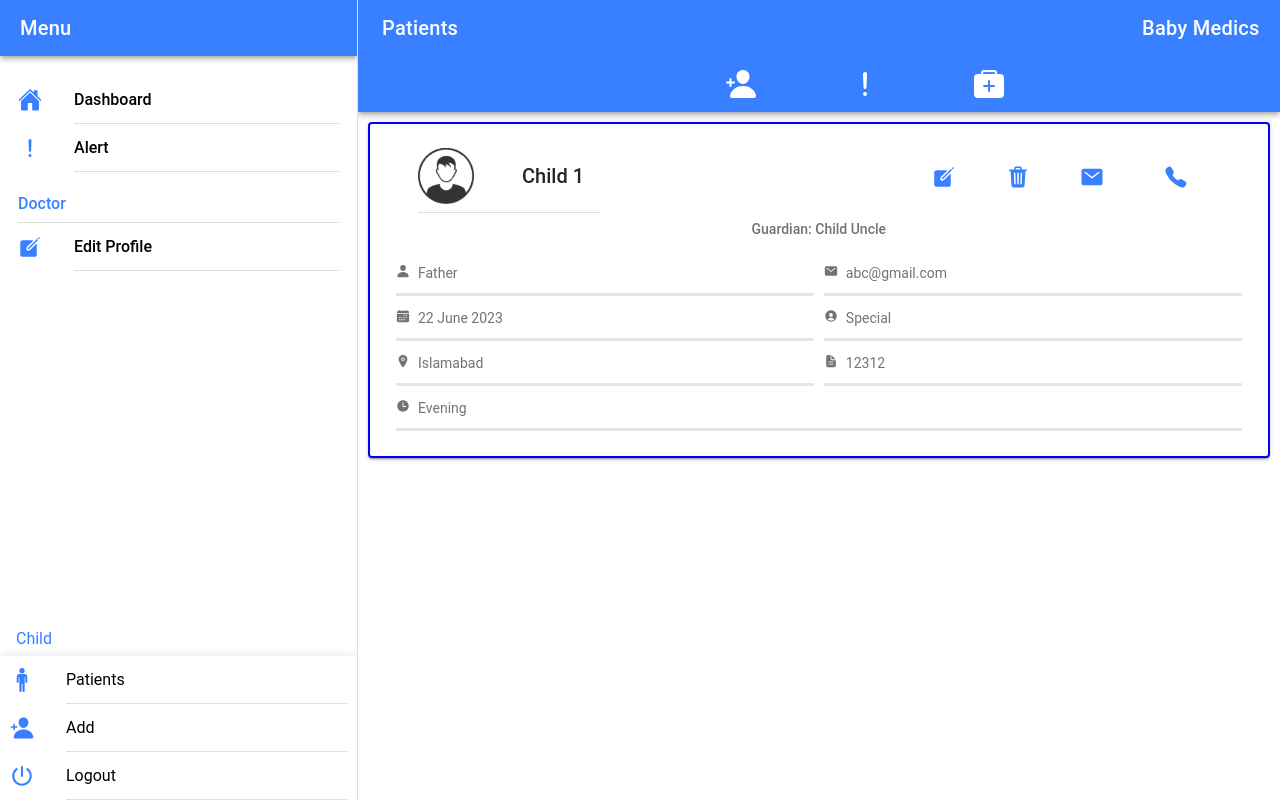
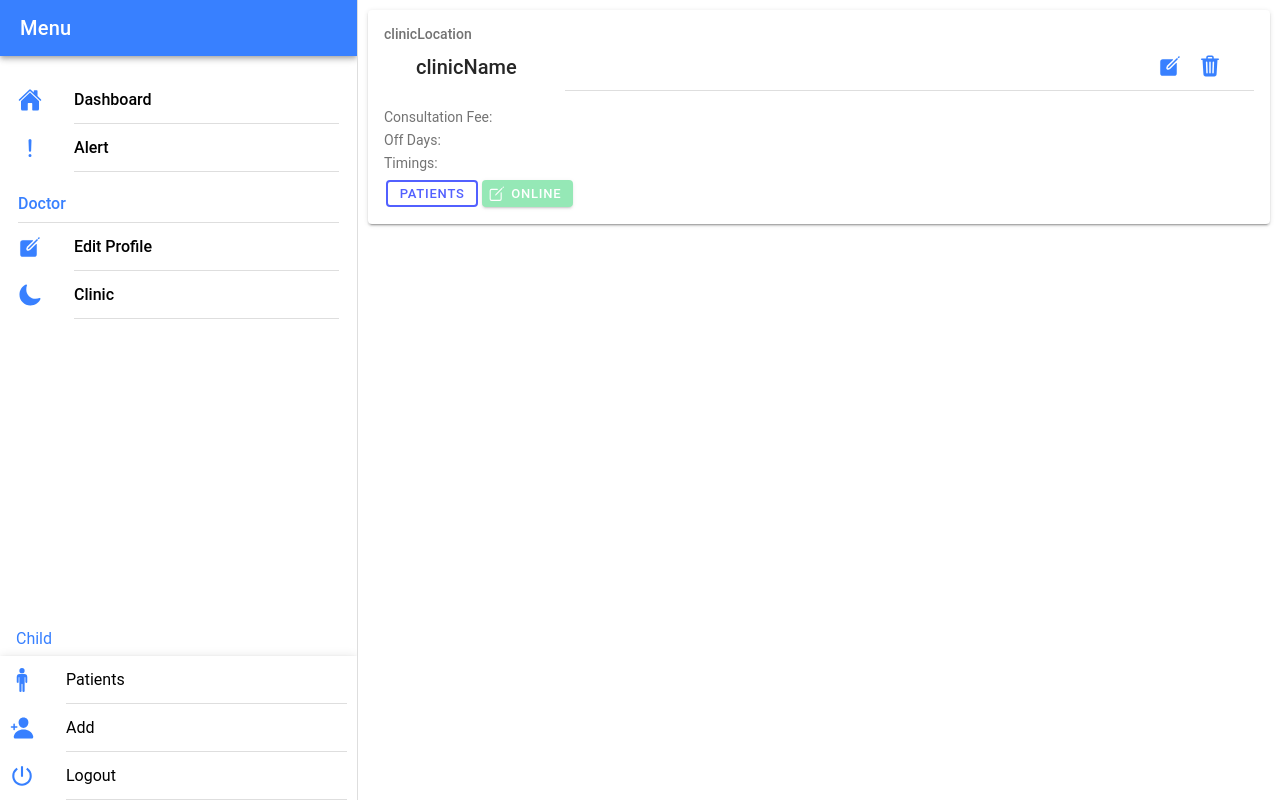
Before and after one commit to thezeeshanasghar/VacDocIReact, a React (Vite) app: page /members/test in a window 1280 px wide. Built offline with nearby package versions, Linux system fonts and the light colour scheme.

Commit message:
added clinic card

```diff
--- /dev/null
+++ b/src/components/clinic/ClinicCard.tsx
@@ -0,0 +1,94 @@
+import React, { useState } from "react";
+import {
+  IonCard,
+  IonCardHeader,
+  IonCardSubtitle,
+  IonCardTitle,
+  IonCardContent,
+  IonButton,
+  IonBadge,
+  IonIcon,
+} from "@ionic/react";
+import { trash, create, createOutline } from "ionicons/icons";
+
+interface ClinicCardProps {
+  initialConsultationFee?: number;
+  initialOffDays?: string;
+  initialTimings?: string;
+  initialPatientCount?: number;
+  initialIsOnline?: boolean;
+}
+
+const ClinicCard: React.FC<ClinicCardProps> = ({
+  initialConsultationFee = 1500,
+  initialOffDays = "Monday, Tuesday",
+  initialTimings = "9:00 AM - 5:00 PM",
+  initialPatientCount = 8383,
+  initialIsOnline = false,
+}) => {
+  const [consultationFee, setConsultationFee] = useState(
+    initialConsultationFee
+  );
+  const [offDays, setOffDays] = useState(initialOffDays);
+  const [timings, setTimings] = useState(initialTimings);
+  const [patientCount, setPatientCount] = useState(initialPatientCount);
+  const [isOnline, setIsOnline] = useState(initialIsOnline);
+
+  const handleUpdateConsultationFee = (value: number) => {
+    setConsultationFee(value);
+  };
+
+  const handleUpdateOffDays = (value: string) => {
+    setOffDays(value);
+  };
+
+  const handleUpdateTimings = (value: string) => {
+    setTimings(value);
+  };
+
+  const handleUpdatePatientCount = (value: number) => {
+    setPatientCount(value);
+  };
+
+  const handleUpdateIsOnline = (value: boolean) => {
+    setIsOnline(value);
+  };
+
+  return (
+    <IonCard>
+      <IonCardHeader>
+        <IonCardSubtitle>{"lahore"}</IonCardSubtitle>
+        <IonCardTitle style={{display: 'flex', justifyContent: 'space-between'}}>
+          <span>{"Baby Medics"}</span>
+          <div style={{fontSize: '25px'}}>
+
+              <IonIcon icon={create} color="primary"/>
+              <IonIcon icon={trash} color="primary" />
+
+          </div>
+        </IonCardTitle>
+      </IonCardHeader>
+      <IonCardContent>
+        <p>Consultation Fee: {consultationFee}</p>
+        <p>Off Days: {offDays}</p>
+        <p>Timings: {timings}</p>
+        <IonButton color="tertiary" fill="outline" size="small">
+          Patients
+          <IonBadge color="primary">{patientCount}</IonBadge>
+        </IonButton>
+        <IonButton
+          color="success"
+          disabled={!isOnline}
+          routerLink="/members/dashboard"
+          size="small"
+        >
+          <IonIcon icon={createOutline} slot="start" />
+          Online
+        </IonButton>
+        <br />
+      </IonCardContent>
+    </IonCard>
+  );
+};
+
+export default ClinicCard;
--- a/src/components/header/Header.tsx
+++ b/src/components/header/Header.tsx
@@ -28,7 +28,9 @@ const Header: React.FC<IHeaderProps> = ({ pageName }) => {
             slot="start"
             className="buttons-first-slot sc-IonButtons-md-h sc-IonButtons-md-s md hydrated"
           ></IonButtons>
-          <IonTitle slot="start" className="md title-default hydrated">{pageName}</IonTitle>
+          <IonTitle slot="start" className="md title-default hydrated">
+            {pageName}
+          </IonTitle>
           <IonTitle
             slot="end"
             className="ng-star-inserted md title-default hydrated"
@@ -96,6 +98,7 @@ const Header: React.FC<IHeaderProps> = ({ pageName }) => {
               role="img"
               className="md icon-large hydrated"
               aria-label="medkit"
+              onClick={() => router.push("/members/doctor/clinic", "root")}
             ></IonIcon>
             <IonMenuButton
               style={{ marginLeft: "10%" }}
--- /dev/null
+++ b/src/pages/clinic/ClinicCardList.tsx
@@ -0,0 +1,27 @@
+import {
+  IonContent,
+  IonHeader,
+  IonPage,
+  IonTitle,
+  IonToolbar,
+} from "@ionic/react";
+import React from "react";
+import Header from "../../components/header/Header";
+import ClinicCard from "../../components/clinic/ClinicCard";
+
+const ClinicCardList: React.FC = () => {
+  return (
+    <IonPage>
+      <Header pageName="Clinic" />
+      <IonContent>
+      {Array.from({length: 3}).flatMap((item, index) => (
+                <React.Fragment key={index}>
+                    <ClinicCard/>
+                </React.Fragment>
+        ))}
+      </IonContent>
+    </IonPage>
+  );
+};
+
+export default ClinicCardList;
--- a/src/pages/menu/Menu.tsx
+++ b/src/pages/menu/Menu.tsx
@@ -16,14 +16,13 @@ import {
 
 import { useLocation } from "react-router-dom";
 import {
-  archiveSharp,
   home,
   alertOutline,
-  mail,
   powerSharp,
   personAdd,
   man,
   create,
+  moon,
 } from "ionicons/icons";
 import "./Menu.css";
 import Routes from "../../routes/Routes";
@@ -50,6 +49,11 @@ const appPages: AppPage[] = [
     title: "Edit Profile",
     url: "/members/doctor/edit-profile",
     mdIcon: create,
+  },
+  {
+    title: "Clinic",
+    url: "/members/doctor/clinic",
+    mdIcon: moon,
   },
 ];
 
--- a/src/pages/test/Test.tsx
+++ b/src/pages/test/Test.tsx
@@ -1,221 +1,323 @@
-import React from "react";
+import React, { useState } from "react";
 import {
   IonCard,
-  IonCardContent,
   IonCardHeader,
   IonCardSubtitle,
   IonCardTitle,
-  IonCol,
-  IonContent,
-  IonGrid,
+  IonCardContent,
+  IonButton,
   IonIcon,
+  IonBadge,
   IonItem,
-  IonPage,
-  IonRow,
-  IonThumbnail,
-  useIonRouter,
 } from "@ionic/react";
-import { format } from "date-fns";
-import {
-  person,
-  mail,
-  calendar,
-  personCircle,
-  location,
-  documentText,
-  time,
-  call,
-  create,
-  trash,
-} from "ionicons/icons";
-import thumbnail from "../../assets/male.png";
-import Header from "../../components/header/Header";
+import { trashOutline, createOutline, trash, create } from "ionicons/icons";
 
-const ChildCard: React.FC = () => {
-  const dummyData = {
-    name: "Child 1",
-    guardian: "Child Uncle",
-    fatherName: "Father",
-    email: "abc@gmail.com",
-    dob: "2023-06-22T20:48:51",
-    type: "Special",
-    city: "Islamabad",
-    cnic: "12312",
-    preferredSchedule: "Evening",
+interface ClinicCardProps {
+  initialConsultationFee: number;
+  initialOffDays: string;
+  initialTimings: string;
+  initialPatientCount: number;
+  initialIsOnline: boolean;
+}
+
+const Test: React.FC<ClinicCardProps> = ({
+  initialConsultationFee,
+  initialOffDays,
+  initialTimings,
+  initialPatientCount,
+  initialIsOnline,
+}) => {
+  const [consultationFee, setConsultationFee] = useState(
+    initialConsultationFee
+  );
+  const [offDays, setOffDays] = useState(initialOffDays);
+  const [timings, setTimings] = useState(initialTimings);
+  const [patientCount, setPatientCount] = useState(initialPatientCount);
+  const [isOnline, setIsOnline] = useState(initialIsOnline);
+
+  const handleUpdateConsultationFee = (value: number) => {
+    setConsultationFee(value);
   };
 
-  const formattedDob = format(new Date(dummyData.dob), "dd MMMM yyyy");
-  const router = useIonRouter();
+  const handleUpdateOffDays = (value: string) => {
+    setOffDays(value);
+  };
+
+  const handleUpdateTimings = (value: string) => {
+    setTimings(value);
+  };
+
+  const handleUpdatePatientCount = (value: number) => {
+    setPatientCount(value);
+  };
+
+  const handleUpdateIsOnline = (value: boolean) => {
+    setIsOnline(value);
+  };
+
+  const handleDeleteClinic = () => {
+    // Delete logic
+  };
+
   return (
-    <IonPage>
-      <IonContent>
-        <Header pageName="Patients" />
-        <IonCard style={{border: '2px solid blue'}}>
-          <IonCardHeader style={{ textAlign: "center" }}>
-            <IonItem lines="none">
-              <IonItem slot="start">
-                <IonThumbnail style={{ marginRight: "3rem" }}>
-                  <img src={thumbnail} alt="Thumbnail" />
-                </IonThumbnail>
-                <IonCardTitle>{dummyData.name}</IonCardTitle>
+    <IonCard>
+      <IonCardHeader>
+            <IonCardSubtitle>{"clinicLocation"}</IonCardSubtitle>
+        <IonItem >
+          <IonItem slot="start" lines="none" >
+            <IonCardTitle>{"clinicName"}</IonCardTitle>
           </IonItem>
           <IonItem slot="end" lines="none">
-                <IonIcon
-                  className="iconchild"
-                  color="primary"
-                  icon={create}
-                  onClick={() =>
-                    router.push(`/members/child/edit/${0}`, "forward")
-                  }
-                  slot="start"
-                  tabIndex={0}
-                  aria-label="create"
-                  style={{ marginRight: "50px" }}
-                ></IonIcon>
-                <IonIcon
-                  className="iconchild"
-                  color="primary"
-                  icon={trash}
-                  slot="start"
-                  role="img"
-                  aria-label="trash"
-                  style={{ marginRight: "50px" }}
-                ></IonIcon>
-                <IonIcon
-                  className="iconchild"
-                  color="primary"
-                  icon={mail}
-                  slot="start"
-                  tabIndex={0}
-                  aria-label="mail"
-                  style={{ marginRight: "60px" }}
-                ></IonIcon>
-                <IonIcon
-                  className="iconchild"
-                  color="primary"
-                  icon={call}
-                  slot="start"
-                  role="img"
-                  aria-label="call"
-                ></IonIcon>
+              <IonIcon icon={create} color="primary" />
+              <IonIcon icon={trash}  color="primary" style={{marginLeft: "1rem"}}/>
+
+
+
           </IonItem>
         </IonItem>
-            <IonCardSubtitle>Guardian: {dummyData.guardian}</IonCardSubtitle>
       </IonCardHeader>
       <IonCardContent>
-            <IonGrid>
-              <IonRow>
-                <IonCol>
-                  <p
-                    style={{
-                      borderBottom: "3px solid rgba(0, 0, 0, 0.1)",
-                      paddingBottom: "9px",
-                    }}
+        <p>Consultation Fee: {consultationFee}</p>
+        <p>Off Days: {offDays}</p>
+        <p>Timings: {timings}</p>
+        <IonButton color="tertiary" fill="outline" size="small">
+          Patients
+          <IonBadge color="primary">{patientCount}</IonBadge>
+        </IonButton>
+        <IonButton
+          color="success"
+          disabled={!isOnline}
+          routerLink="/members/dashboard"
+          size="small"
         >
-                    <IonIcon
-                      icon={person}
-                      style={{ marginRight: "8px" }}
-                    ></IonIcon>
-                    {dummyData.fatherName}
-                  </p>
-                </IonCol>
-                <IonCol>
-                  <p
-                    style={{
-                      borderBottom: "3px solid rgba(0, 0, 0, 0.1)",
-                      paddingBottom: "9px",
-                    }}
-                  >
-                    <IonIcon
-                      icon={mail}
-                      style={{ marginRight: "8px" }}
-                    ></IonIcon>
-                    {dummyData.email}
-                  </p>
-                </IonCol>
-              </IonRow>
-              <IonRow>
-                <IonCol>
-                  <p
-                    style={{
-                      borderBottom: "3px solid rgba(0, 0, 0, 0.1)",
-                      paddingBottom: "9px",
-                    }}
-                  >
-                    <IonIcon
-                      icon={calendar}
-                      style={{ marginRight: "8px" }}
-                    ></IonIcon>
-                    {formattedDob}
-                  </p>
-                </IonCol>
-                <IonCol>
-                  <p
-                    style={{
-                      borderBottom: "3px solid rgba(0, 0, 0, 0.1)",
-                      paddingBottom: "9px",
-                    }}
-                  >
-                    <IonIcon
-                      icon={personCircle}
-                      style={{ marginRight: "8px" }}
-                    ></IonIcon>
-                    {dummyData.type}
-                  </p>
-                </IonCol>
-              </IonRow>
-              <IonRow>
-                <IonCol>
-                  <p
-                    style={{
-                      borderBottom: "3px solid rgba(0, 0, 0, 0.1)",
-                      paddingBottom: "9px",
-                    }}
-                  >
-                    <IonIcon
-                      icon={location}
-                      style={{ marginRight: "8px" }}
-                    ></IonIcon>
-                    {dummyData.city}
-                  </p>
-                </IonCol>
-                <IonCol>
-                  <p
-                    style={{
-                      borderBottom: "3px solid rgba(0, 0, 0, 0.1)",
-                      paddingBottom: "9px",
-                    }}
-                  >
-                    <IonIcon
-                      icon={documentText}
-                      style={{ marginRight: "8px" }}
-                    ></IonIcon>
-                    {dummyData.cnic}
-                  </p>
-                </IonCol>
-              </IonRow>
-              <IonRow>
-                <IonCol>
-                  <p
-                    style={{
-                      borderBottom: "3px solid rgba(0, 0, 0, 0.1)",
-                      paddingBottom: "9px",
-                    }}
-                  >
-                    <IonIcon
-                      icon={time}
-                      style={{ marginRight: "8px" }}
-                    ></IonIcon>
-                    {dummyData.preferredSchedule}
-                  </p>
-                </IonCol>
-              </IonRow>
-            </IonGrid>
+          <IonIcon icon={createOutline} slot="start" />
+          Online
+        </IonButton>
       </IonCardContent>
     </IonCard>
-      </IonContent>
-    </IonPage>
   );
 };
 
-export default ChildCard;
+export default Test;
+
+// import React from "react";
+// import {
+//   IonCard,
+//   IonCardContent,
+//   IonCardHeader,
+//   IonCardSubtitle,
+//   IonCardTitle,
+//   IonCol,
+//   IonContent,
+//   IonGrid,
+//   IonIcon,
+//   IonItem,
+//   IonPage,
+//   IonRow,
+//   IonThumbnail,
+//   useIonRouter,
+// } from "@ionic/react";
+// import { format } from "date-fns";
+// import {
+//   person,
+//   mail,
+//   calendar,
+//   personCircle,
+//   location,
+//   documentText,
+//   time,
+//   call,
+//   create,
+//   trash,
+// } from "ionicons/icons";
+// import thumbnail from "../../assets/male.png";
+// import Header from "../../components/header/Header";
+
+// const ChildCard: React.FC = () => {
+//   const dummyData = {
+//     name: "Child 1",
+//     guardian: "Child Uncle",
+//     fatherName: "Father",
+//     email: "abc@gmail.com",
+//     dob: "2023-06-22T20:48:51",
+//     type: "Special",
+//     city: "Islamabad",
+//     cnic: "12312",
+//     preferredSchedule: "Evening",
+//   };
+
+//   const formattedDob = format(new Date(dummyData.dob), "dd MMMM yyyy");
+//   const router = useIonRouter();
+//   return (
+//     <IonPage>
+//       <IonContent>
+//         <Header pageName="Patients" />
+//         <IonCard style={{border: '2px solid blue'}}>
+//           <IonCardHeader style={{ textAlign: "center" }}>
+//             <IonItem lines="none">
+//               <IonItem slot="start">
+//                 <IonThumbnail style={{ marginRight: "3rem" }}>
+//                   <img src={thumbnail} alt="Thumbnail" />
+//                 </IonThumbnail>
+//                 <IonCardTitle>{dummyData.name}</IonCardTitle>
+//               </IonItem>
+//               <IonItem slot="end" lines="none">
+//                 <IonIcon
+//                   className="iconchild"
+//                   color="primary"
+//                   icon={create}
+//                   onClick={() =>
+//                     router.push(`/members/child/edit/${0}`, "forward")
+//                   }
+//                   slot="start"
+//                   tabIndex={0}
+//                   aria-label="create"
+//                   style={{ marginRight: "50px" }}
+//                 ></IonIcon>
+//                 <IonIcon
+//                   className="iconchild"
+//                   color="primary"
+//                   icon={trash}
+//                   slot="start"
+//                   role="img"
+//                   aria-label="trash"
+//                   style={{ marginRight: "50px" }}
+//                 ></IonIcon>
+//                 <IonIcon
+//                   className="iconchild"
+//                   color="primary"
+//                   icon={mail}
+//                   slot="start"
+//                   tabIndex={0}
+//                   aria-label="mail"
+//                   style={{ marginRight: "60px" }}
+//                 ></IonIcon>
+//                 <IonIcon
+//                   className="iconchild"
+//                   color="primary"
+//                   icon={call}
+//                   slot="start"
+//                   role="img"
+//                   aria-label="call"
+//                 ></IonIcon>
+//               </IonItem>
+//             </IonItem>
+//             <IonCardSubtitle>Guardian: {dummyData.guardian}</IonCardSubtitle>
+//           </IonCardHeader>
+//           <IonCardContent>
+//             <IonGrid>
+//               <IonRow>
+//                 <IonCol>
+//                   <p
+//                     style={{
+//                       borderBottom: "3px solid rgba(0, 0, 0, 0.1)",
+//                       paddingBottom: "9px",
+//                     }}
+//                   >
+//                     <IonIcon
+//                       icon={person}
+//                       style={{ marginRight: "8px" }}
+//                     ></IonIcon>
+//                     {dummyData.fatherName}
+//                   </p>
+//                 </IonCol>
+//                 <IonCol>
+//                   <p
+//                     style={{
+//                       borderBottom: "3px solid rgba(0, 0, 0, 0.1)",
+//                       paddingBottom: "9px",
+//                     }}
+//                   >
+//                     <IonIcon
+//                       icon={mail}
+//                       style={{ marginRight: "8px" }}
+//                     ></IonIcon>
+//                     {dummyData.email}
+//                   </p>
+//                 </IonCol>
+//               </IonRow>
+//               <IonRow>
+//                 <IonCol>
+//                   <p
+//                     style={{
+//                       borderBottom: "3px solid rgba(0, 0, 0, 0.1)",
+//                       paddingBottom: "9px",
+//                     }}
+//                   >
+//                     <IonIcon
+//                       icon={calendar}
+//                       style={{ marginRight: "8px" }}
+//                     ></IonIcon>
+//                     {formattedDob}
+//                   </p>
+//                 </IonCol>
+//                 <IonCol>
+//                   <p
+//                     style={{
+//                       borderBottom: "3px solid rgba(0, 0, 0, 0.1)",
+//                       paddingBottom: "9px",
+//                     }}
+//                   >
+//                     <IonIcon
+//                       icon={personCircle}
+//                       style={{ marginRight: "8px" }}
+//                     ></IonIcon>
+//                     {dummyData.type}
+//                   </p>
+//                 </IonCol>
+//               </IonRow>
+//               <IonRow>
+//                 <IonCol>
+//                   <p
+//                     style={{
+//                       borderBottom: "3px solid rgba(0, 0, 0, 0.1)",
+//                       paddingBottom: "9px",
+//                     }}
+//                   >
+//                     <IonIcon
+//                       icon={location}
+//                       style={{ marginRight: "8px" }}
+//                     ></IonIcon>
+//                     {dummyData.city}
+//                   </p>
+//                 </IonCol>
+//                 <IonCol>
+//                   <p
+//                     style={{
+//                       borderBottom: "3px solid rgba(0, 0, 0, 0.1)",
+//                       paddingBottom: "9px",
+//                     }}
+//                   >
+//                     <IonIcon
+//                       icon={documentText}
+//                       style={{ marginRight: "8px" }}
+//                     ></IonIcon>
+//                     {dummyData.cnic}
+//                   </p>
+//                 </IonCol>
+//               </IonRow>
+//               <IonRow>
+//                 <IonCol>
+//                   <p
+//                     style={{
+//                       borderBottom: "3px solid rgba(0, 0, 0, 0.1)",
+//                       paddingBottom: "9px",
+//                     }}
+//                   >
+//                     <IonIcon
+//                       icon={time}
+//                       style={{ marginRight: "8px" }}
+//                     ></IonIcon>
+//                     {dummyData.preferredSchedule}
+//                   </p>
+//                 </IonCol>
+//               </IonRow>
+//             </IonGrid>
+//           </IonCardContent>
+//         </IonCard>
+//       </IonContent>
+//     </IonPage>
+//   );
+// };
+
+// export default ChildCard;
--- a/src/routes/Routes.tsx
+++ b/src/routes/Routes.tsx
@@ -9,6 +9,7 @@ import PatientCardList from "../pages/patient/PatientCardList";
 import EditProfile from "../pages/doctor/EditProfile";
 import UpdatePatient from "../pages/patient/update/UpdatePatient";
 import VaccinationCard from "../pages/patient/vaccination/VaccinationCard";
+import ClinicCardList from "../pages/clinic/ClinicCardList";
 
 const Routes: React.FC = () => {
   return (
@@ -19,6 +20,9 @@ const Routes: React.FC = () => {
         <Route exact path="/members/child/add" component={AddPatient} />
         <Route exact path="/members/child" component={PatientCardList} />
         <Route exact path="/members/child/edit/:Id" component={UpdatePatient} />
+
+        <Route exact path="/members/doctor/clinic" component={ClinicCardList} />
+
         <Route
           exact
           path="/members/child/vaccine/:Id"
```
Lines whose indentation alone changed are shown as unchanged.
